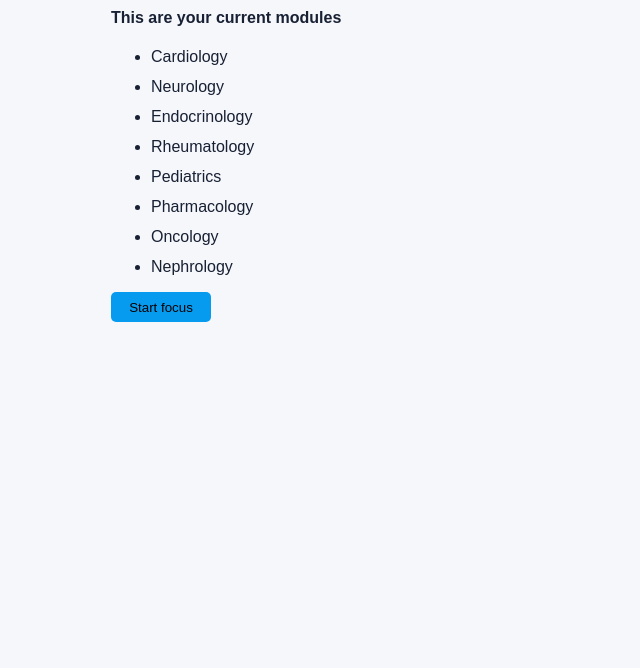
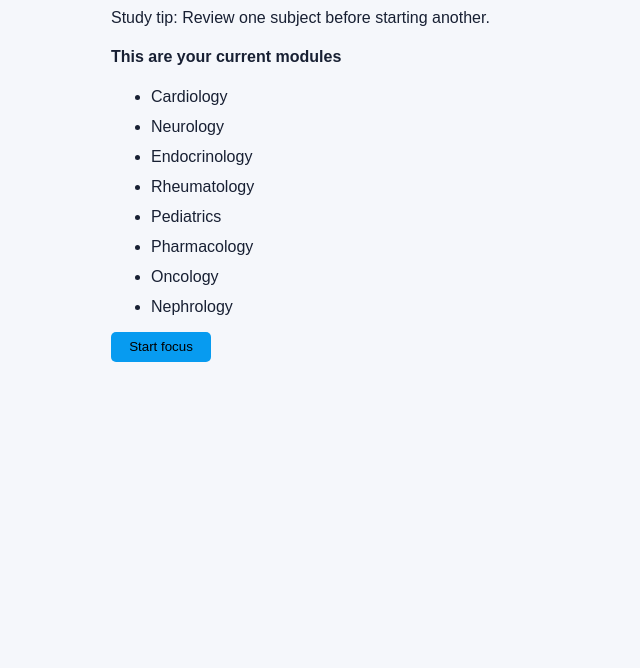
Before and after one commit to aymentech45-bit/study-plan, a plain HTML site: page index.html in a window 1280 px wide. Shown: the part 132-800 px from the top of the page, without its empty margins (319-959 px from the left). Drawn offline with Linux system fonts and the light colour scheme.

Commit message:
Add study tip to homepage

```diff
--- a/index.html
+++ b/index.html
@@ -12,6 +12,9 @@
   <body>
     <main class="container">
       <h1>My Medical Study Schedule</h1>
+      <p class="study-tip">
+  Study tip: Review one subject before starting another.
+</p>
       <h4>This are your current modules</h4>
 
       <ul>
```
